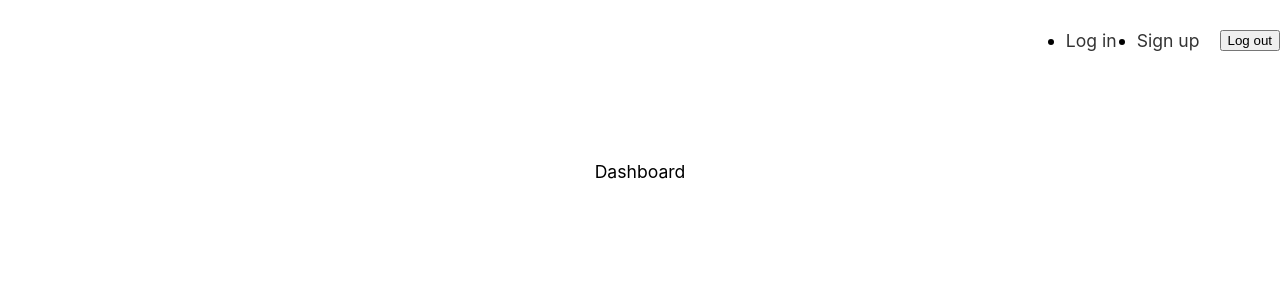
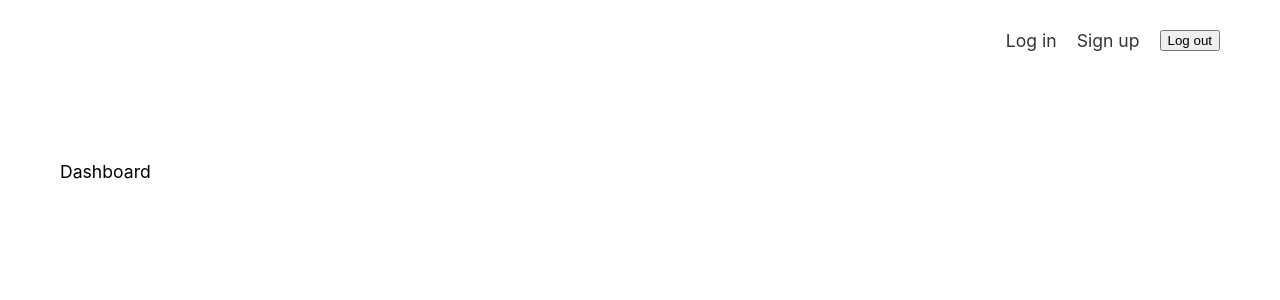
Before and after one commit to SimplyLMK/Decentralized-Trading-System-, a React (Create React App) app: page / in a window 1280 px wide. Shown: the top 300 px of the page. Built offline with nearby package versions, Linux system fonts and the light colour scheme; no server answers.

Commit message:
V1.1, implemented routers and components

```diff
--- a/src/App.css
+++ b/src/App.css
@@ -1,5 +1,11 @@
-.App {
-  text-align: center;
+
+.App
+{
+  display: flex;
+}
+.App .container{
+  flex-grow: 1;
+  padding: 0 60px;
 }
 
 .App-logo {
--- a/src/components/NavBar/navbar.css
+++ b/src/components/NavBar/navbar.css
@@ -12,7 +12,7 @@
   }
   .navbar .logo {
     font-weight: bold;
-    color: var(--heading-color);
+    color: cyan;
     letter-spacing: 1px;
     display: flex;
     align-items: center;
--- a/src/index.css
+++ b/src/index.css
@@ -15,7 +15,10 @@ ul, li, h1, h2, h3, h4, p
   margin: 0;
   padding: 0;
 }
-
+ul
+{
+  list-style-type: none;
+}
 .page-title {
   font-size: 1em;
   color: var(--heading-color);
```
